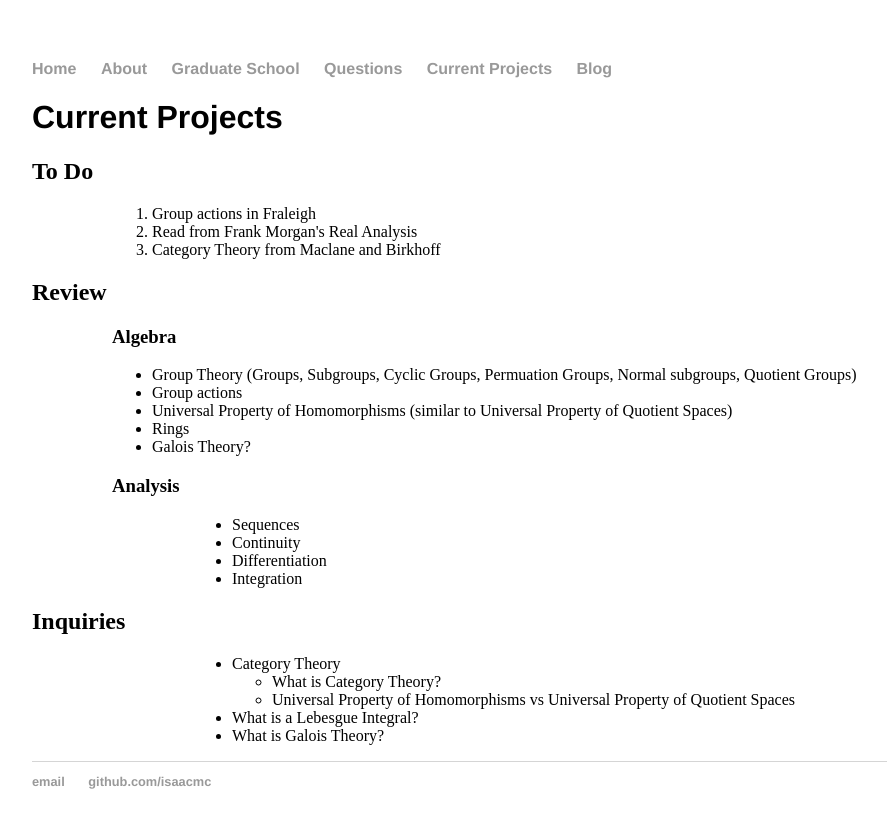
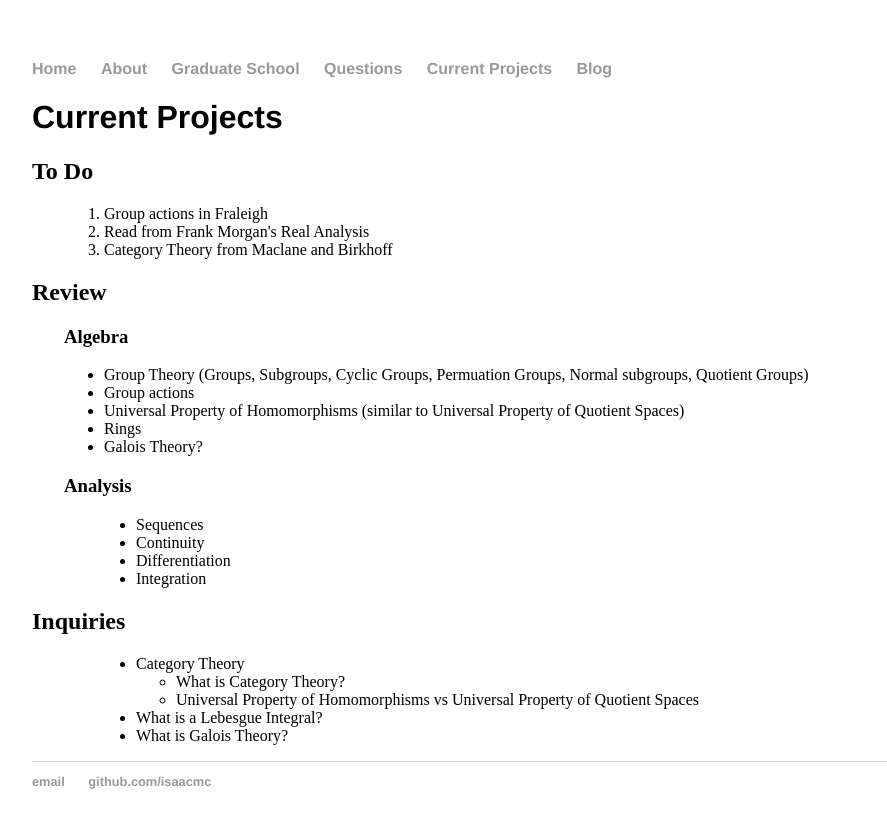
Before and after one commit to isundberg/isaacmc.github.io, a Jekyll site: the page built from projects/index.html, in a window 1280 px wide. Shown: the top 828 px of the page, without its empty margins (160-1047 px from the left). Built offline with Jekyll 4.4.1, drawn with Linux system fonts in a browser that asks for light colours.

Commit message:
Update main.css

```diff
--- a/css/main.css
+++ b/css/main.css
@@ -43,5 +43,5 @@ ul.posts li {
 }
 
 #project {
-    margin-left: 5em;
+    margin-left: 2em;
 }
```
